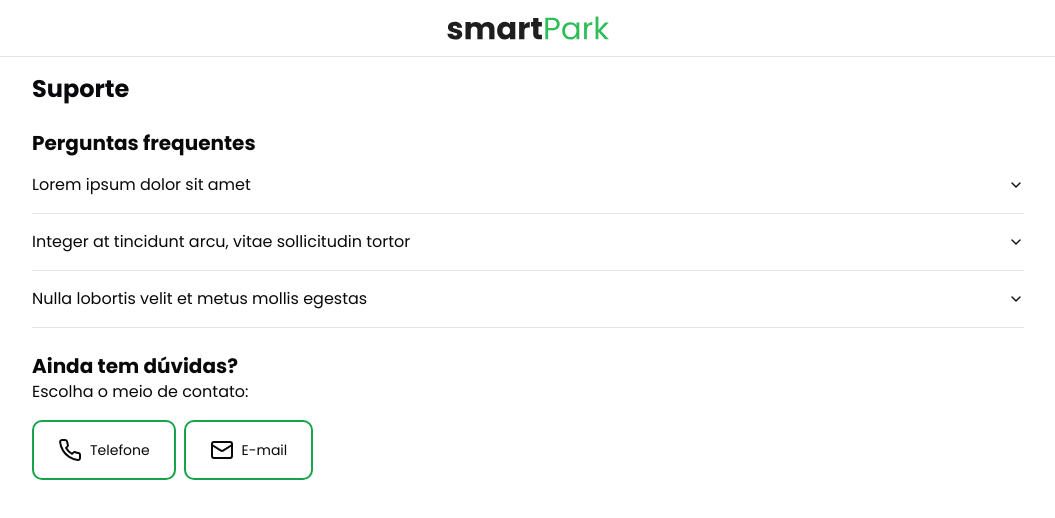
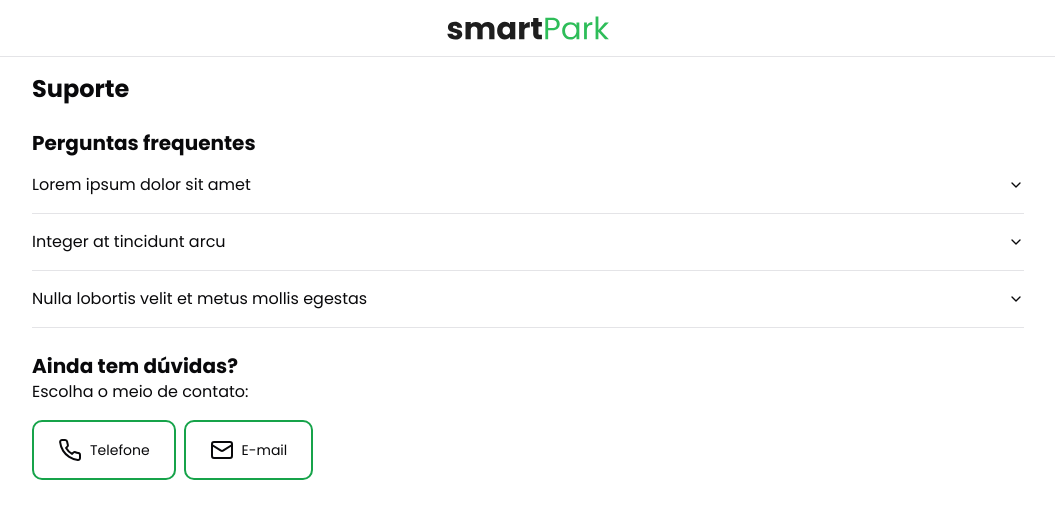
Before and after one commit to petruspierre/smart-park, a Next.js app: page /app/support in a window 1280 px wide. Shown: the top 518 px of the page, without its empty margins (112-1167 px from the left). Built offline with nearby package versions, Linux system fonts and the light colour scheme.

Commit message:
layout adjustments

```diff
--- a/src/app/(dashboard)/app/layout.tsx
+++ b/src/app/(dashboard)/app/layout.tsx
@@ -18,7 +18,9 @@ export default function DashboardPages({
         </Link>
       </header>
       <main className="flex flex-1 w-full max-w-5xl mx-auto px-4">
-        {children}
+        <div className="w-full mt-4">
+          {children}
+        </div>
       </main>
     </div>
   );
--- a/src/app/(dashboard)/app/support/page.tsx
+++ b/src/app/(dashboard)/app/support/page.tsx
@@ -4,7 +4,7 @@ import { Mail, Phone } from "lucide-react";
 
 export default function Support() {
   return (
-    <div className="w-full mt-4">
+    <div className="w-full">
       <h1 className="font-bold text-2xl">Suporte</h1>
 
       <section className="w-full my-6">
@@ -19,7 +19,7 @@ export default function Support() {
           </AccordionItem>
 
           <AccordionItem value="item-2">
-            <AccordionTrigger>Integer at tincidunt arcu, vitae sollicitudin tortor</AccordionTrigger>
+            <AccordionTrigger>Integer at tincidunt arcu</AccordionTrigger>
             <AccordionContent>
               Sed cursus est vel augue dignissim, vitae malesuada arcu eleifend. Nunc at dolor sit amet augue venenatis maximus in sed ligula.
             </AccordionContent>
--- a/src/components/button-card.tsx
+++ b/src/components/button-card.tsx
@@ -12,7 +12,7 @@ export function ButtonCard({ icon: Icon, label, href }: Props) {
     <Link href={href} className="flex flex-col h-[6rem] w-[6rem] items-center p-2 justify-around rounded-md border-2 border-primary md:flex-row md:w-auto md:h-auto md:px-6 md:py-4 md:gap-2 hover:bg-primary hover:text-primary-foreground transition-colors">
       <Icon className="h-6 w-6" />
 
-      <span className="text-sm">{label}</span>
+      <span className="text-sm text-center">{label}</span>
     </Link>
   )
 }
```
